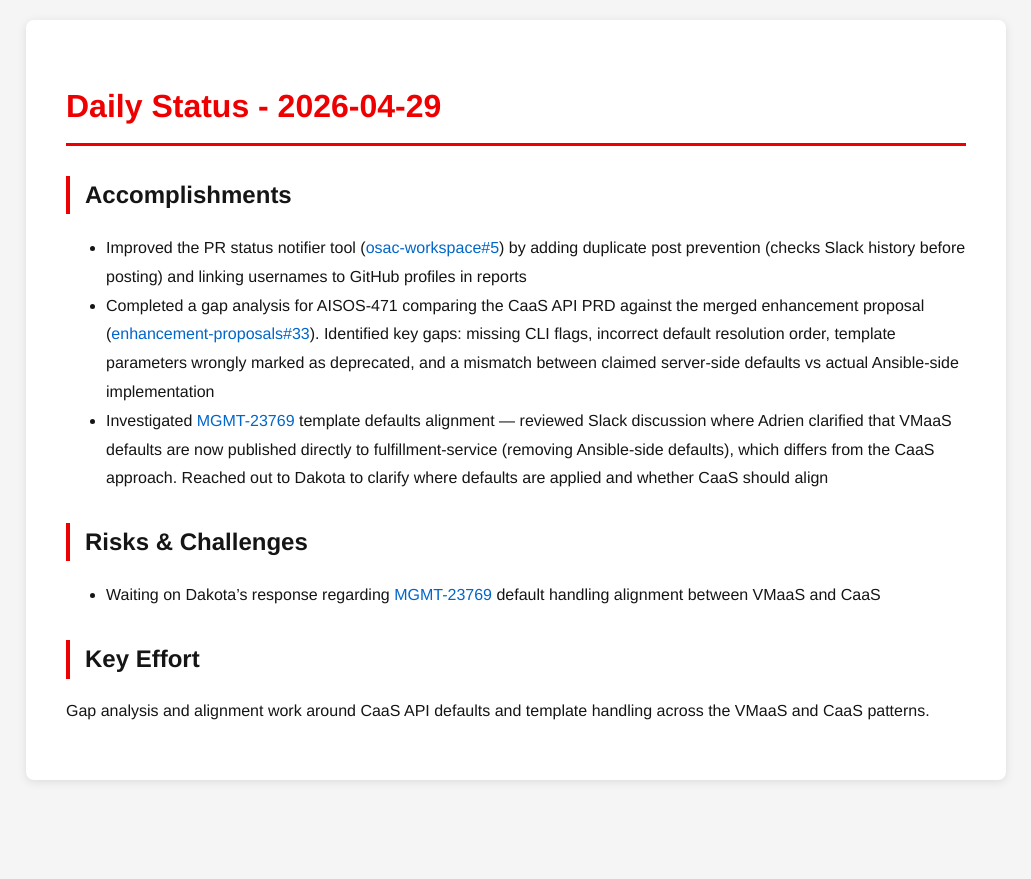
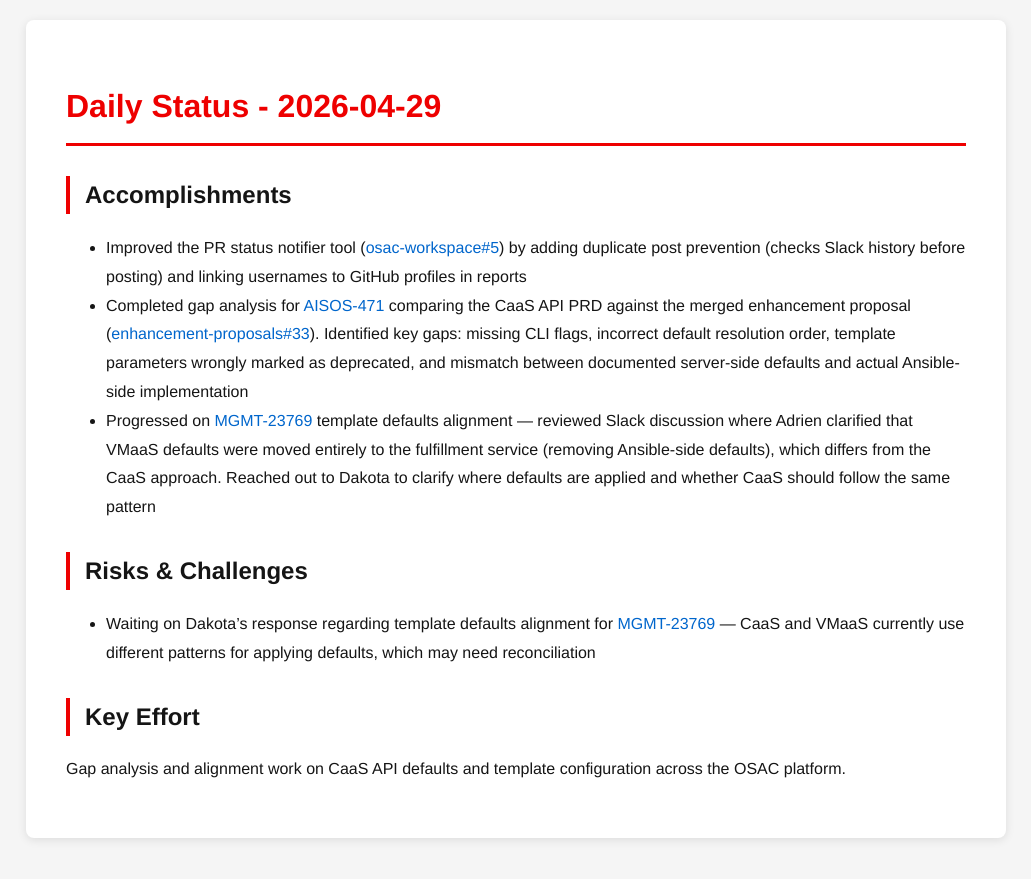
Before and after one commit to tzvatot/daily-status, a Jekyll site: the page built from 2026-04-29.md, in a window 1280 px wide. Shown: the top 879 px of the page, without its empty margins (124-1155 px from the left). Built offline with Jekyll 4.4.1, drawn with Linux system fonts in a browser that asks for light colours.

Commit message:
Daily status update - 2026-04-29

```diff
--- a/2026-04-29.md
+++ b/2026-04-29.md
@@ -8,11 +8,11 @@ date: 2026-04-29
 
 ## Accomplishments
 - Improved the PR status notifier tool ([osac-workspace#5](https://github.com/osac-project/osac-workspace/pull/5)) by adding duplicate post prevention (checks Slack history before posting) and linking usernames to GitHub profiles in reports
-- Completed a gap analysis for AISOS-471 comparing the CaaS API PRD against the merged enhancement proposal ([enhancement-proposals#33](https://github.com/osac-project/enhancement-proposals/pull/33)). Identified key gaps: missing CLI flags, incorrect default resolution order, template parameters wrongly marked as deprecated, and a mismatch between claimed server-side defaults vs actual Ansible-side implementation
-- Investigated [MGMT-23769](https://issues.redhat.com/browse/MGMT-23769) template defaults alignment — reviewed Slack discussion where Adrien clarified that VMaaS defaults are now published directly to fulfillment-service (removing Ansible-side defaults), which differs from the CaaS approach. Reached out to Dakota to clarify where defaults are applied and whether CaaS should align
+- Completed gap analysis for [AISOS-471](https://issues.redhat.com/browse/AISOS-471) comparing the CaaS API PRD against the merged enhancement proposal ([enhancement-proposals#33](https://github.com/osac-project/enhancement-proposals/pull/33)). Identified key gaps: missing CLI flags, incorrect default resolution order, template parameters wrongly marked as deprecated, and mismatch between documented server-side defaults and actual Ansible-side implementation
+- Progressed on [MGMT-23769](https://issues.redhat.com/browse/MGMT-23769) template defaults alignment — reviewed Slack discussion where Adrien clarified that VMaaS defaults were moved entirely to the fulfillment service (removing Ansible-side defaults), which differs from the CaaS approach. Reached out to Dakota to clarify where defaults are applied and whether CaaS should follow the same pattern
 
 ## Risks & Challenges
-- Waiting on Dakota's response regarding [MGMT-23769](https://issues.redhat.com/browse/MGMT-23769) default handling alignment between VMaaS and CaaS
+- Waiting on Dakota's response regarding template defaults alignment for [MGMT-23769](https://issues.redhat.com/browse/MGMT-23769) — CaaS and VMaaS currently use different patterns for applying defaults, which may need reconciliation
 
 ## Key Effort
-Gap analysis and alignment work around CaaS API defaults and template handling across the VMaaS and CaaS patterns.
+Gap analysis and alignment work on CaaS API defaults and template configuration across the OSAC platform.
```
